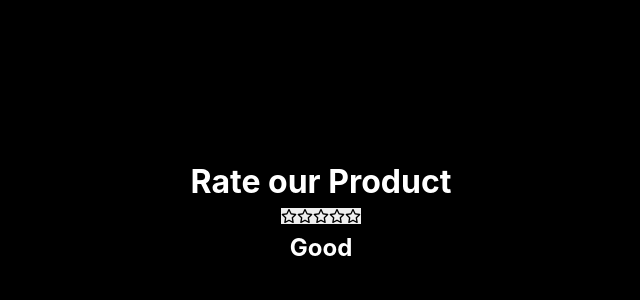
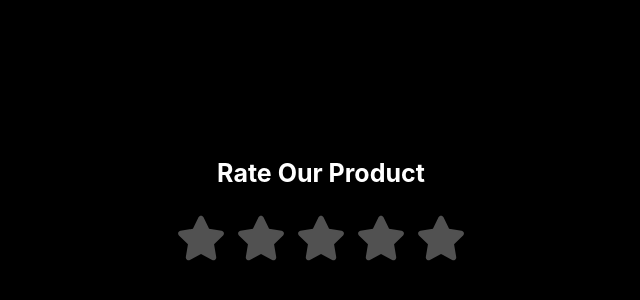
Before and after one commit to Fejiro001/rating-system, a React (Create React App) app: page / in a window 1280 px wide. Shown: the part 188-488 px from the top of the page, without its empty margins (319-959 px from the left). Built offline with nearby package versions, Linux system fonts and the light colour scheme.

Commit message:
Added styling to the elements

```diff
--- a/src/App.js
+++ b/src/App.js
@@ -2,9 +2,9 @@ import StarRating from "./components/StarRating";
 
 function App() {
   return (
-    <>
+    <main>
       <StarRating />
-    </>
+    </main>
   );
 }
 
--- a/src/components/Star.js
+++ b/src/components/Star.js
@@ -1,11 +1,11 @@
-import { FaRegStar } from "react-icons/fa6";
+import { FaStar } from "react-icons/fa6";
 
 function Star(props) {
   const { onHover, handleRating } = props;
 
   return (
-    <button onClick={handleRating} onMouseEnter={onHover}>
-      <FaRegStar />
+    <button className="star-button" onClick={handleRating} onMouseEnter={onHover}>
+      <FaStar className="star" />
     </button>
   );
 }
--- a/src/components/StarRating.js
+++ b/src/components/StarRating.js
@@ -20,13 +20,17 @@ function StarRating(props) {
   const handleButtonHover = () => {};
 
   return (
-    <>
-      <h1>Rate our Product</h1>
-      {ratings.map((rate) => (
-        <Star isHovered={isHovered} onHover={handleButtonHover} handleRating={handleRating} key={rate.index} />
-      ))}
-      <h2>Good</h2>
-    </>
+    <section>
+      <h1>Rate Our Product</h1>
+      <ul className="star-list">
+        {ratings.map((rate) => (
+          <li key={rate.index}>
+            <Star isHovered={isHovered} onHover={handleButtonHover} handleRating={handleRating} />
+          </li>
+        ))}
+      </ul>
+      <h2></h2>
+    </section>
   );
 }
 
--- a/src/css/index.css
+++ b/src/css/index.css
@@ -9,6 +9,31 @@ body {
   color: #fff;
 }
 
+li {
+  list-style: none;
+}
+
+h1 {
+  padding-bottom: 2rem;
+  font-size: 2.5rem;
+}
+
+.star-button {
+  background-color: transparent;
+}
+
+.star-list {
+  display: flex;
+  align-items: center;
+  justify-content: center;
+  gap: 1rem;
+}
+
+.star {
+  color: #515151;
+  font-size: 5rem;
+}
+
 .fill-star {
   fill: #ffee00;
 }
```
